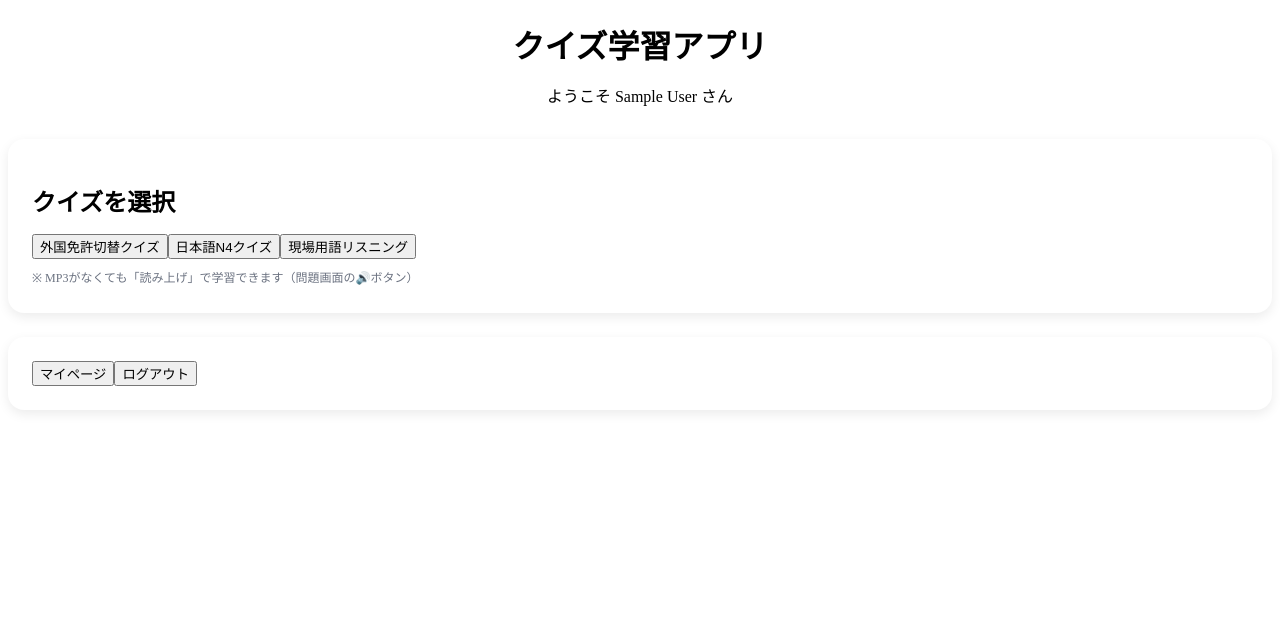
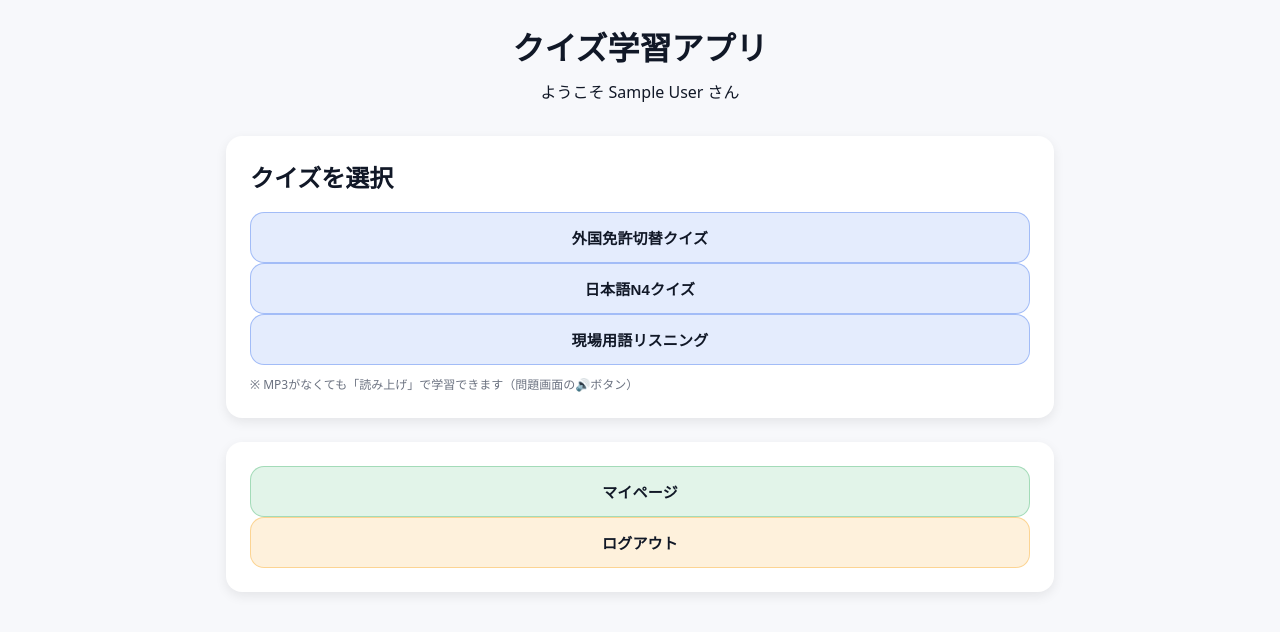
Before and after one commit to sasukedon731-blip/quiz-app, a Next.js app: page / in a window 1280 px wide. Shown: the top 632 px of the page. Built offline with nearby package versions, Linux system fonts and the light colour scheme; no server answers; the database is empty; sample sign-in values are in the browser's storage.

Commit message:
complete quiz app with explanations

```diff
--- a/app/components/Button.tsx
+++ b/app/components/Button.tsx
@@ -1,39 +1,41 @@
-'use client'
+"use client"
 
-import { ButtonHTMLAttributes } from 'react'
+import React from "react"
 
-type Variant = 'main' | 'sub' | 'accent' | 'success' | 'choice'
+type Variant = "main" | "accent" | "choice" | "success"
 
-type Props = ButtonHTMLAttributes<HTMLButtonElement> & {
+type Props = React.ButtonHTMLAttributes<HTMLButtonElement> & {
   variant?: Variant
   isCorrect?: boolean
   isWrong?: boolean
 }
 
 export default function Button({
-  variant = 'main',
+  children,
+  variant = "main",
   isCorrect,
   isWrong,
-  className = '',
-  children,
+  className = "",
   ...props
 }: Props) {
-  let classes = 'button '
+  const classes = ["btn"] as string[]
 
-  if (variant === 'main') classes += 'button-main '
-  if (variant === 'sub') classes += 'button-sub '
-  if (variant === 'accent') classes += 'button-accent '
-  if (variant === 'success') classes += 'button-success '
-  if (variant === 'choice') {
-    classes += 'button-choice '
-    if (isCorrect) classes += 'correct '
-    if (isWrong) classes += 'wrong '
+  // variant
+  if (variant === "main") classes.push("btnPrimary")
+  if (variant === "accent") classes.push("btnAccent")
+  if (variant === "success") classes.push("btnSuccess")
+
+  // choice（選択肢）
+  if (variant === "choice") {
+    classes.push("choice")
+    if (isCorrect) classes.push("choiceCorrect")
+    if (isWrong) classes.push("choiceWrong")
   }
 
-  classes += className
+  if (className) classes.push(className)
 
   return (
-    <button className={classes} {...props}>
+    <button {...props} className={classes.join(" ")}>
       {children}
     </button>
   )
--- a/app/globals.css
+++ b/app/globals.css
@@ -1,113 +1,156 @@
-/* app/globals.css */
+:root{
+  --bg:#f7f8fb;
+  --card:#ffffff;
+  --text:#111827;
+  --muted:#6b7280;
+  --border:#e5e7eb;
 
-/* ---- Reset / base ---- */
-:root {
-  --bg: #f6f7fb;
-  --card: #ffffff;
-  --text: #111827;
-  --muted: #6b7280;
-  --border: #e5e7eb;
+  --primary:#2563eb;
+  --primaryHover:#1d4ed8;
 
-  --primary: #2563eb;
-  --primary-hover: #1d4ed8;
+  --accent:#f59e0b;
+  --success:#16a34a;
+  --danger:#dc2626;
 
-  --accent: #f59e0b;
-  --accent-hover: #d97706;
-
-  --success: #16a34a;
-  --danger: #dc2626;
-
-  --shadow: 0 12px 32px rgba(15, 23, 42, 0.08);
-  --radius: 18px;
+  --radius:14px;
 }
 
-* {
-  box-sizing: border-box;
+*{ box-sizing:border-box; }
+html, body { height:100%; }
+
+body{
+  margin:0;
+  background:var(--bg);
+  color:var(--text);
+  font-family:system-ui,-apple-system,"Segoe UI",Roboto,"Noto Sans JP",sans-serif;
+  line-height:1.5;
 }
 
-html, body {
-  padding: 0;
-  margin: 0;
-  height: 100%;
+a{ color:inherit; text-decoration:none; }
+
+main{
+  max-width:860px;
+  margin:0 auto;
+  padding:24px 16px 40px;
 }
 
-body {
-  font-family: system-ui, -apple-system, BlinkMacSystemFont, "Segoe UI", Roboto,
-    "Noto Sans JP", "Hiragino Kaku Gothic ProN", "Yu Gothic", sans-serif;
-  background: var(--bg);
-  color: var(--text);
-  line-height: 1.5;
+h1,h2,h3{ margin:0 0 16px; }
+p{ margin:0 0 12px; }
+
+ul{ list-style:none; padding:0; margin:0; }
+hr{
+  border:none;
+  border-top:1px solid var(--border);
+  margin:16px 0;
 }
 
-/* ---- Layout container ---- */
-.container {
-  max-width: 820px;
-  margin: 0 auto;
-  padding: 22px 16px 48px;
+/* --- layout helpers --- */
+.card{
+  background:var(--card);
+  border:1px solid var(--border);
+  border-radius:var(--radius);
+  box-shadow:0 6px 18px rgba(0,0,0,.06);
 }
 
-a {
-  color: inherit;
-  text-decoration: none;
+.stack{ display:flex; flex-direction:column; gap:12px; }
+.row{ display:flex; gap:12px; align-items:center; flex-wrap:wrap; }
+.spacer{ flex:1; }
+
+.badge{
+  display:inline-flex;
+  padding:6px 10px;
+  border-radius:999px;
+  border:1px solid var(--border);
+  background:#fff;
+  font-size:12px;
+  color:var(--muted);
+  font-weight:800;
 }
 
-hr {
-  border: none;
-  border-top: 1px solid var(--border);
+/* --- Button base (global) --- */
+.btn{
+  appearance:none;
+  width:100%;
+  padding:14px 14px;
+  border-radius:14px;
+  border:1px solid var(--border);
+  background:#fff;
+  color:var(--text);
+  cursor:pointer;
+  font-weight:900;
+  font-size:15px;
+  letter-spacing:.2px;
+  transition:transform .03s ease, background .15s ease, border-color .15s ease;
+  opacity:1;
+}
+.btn:hover{ background:#f3f4f6; }
+.btn:active{ transform:translateY(1px); }
+.btn:disabled{ opacity:.65; cursor:not-allowed; }
+
+/* variants */
+.btnPrimary{
+  border:1px solid rgba(37,99,235,.35);
+  background:rgba(37,99,235,.12);
+}
+.btnPrimary:hover{ background:rgba(37,99,235,.18); }
+
+.btnAccent{
+  border:1px solid rgba(245,158,11,.35);
+  background:rgba(245,158,11,.14);
+}
+.btnAccent:hover{ background:rgba(245,158,11,.18); }
+
+.btnSuccess{
+  border:1px solid rgba(22,163,74,.30);
+  background:rgba(22,163,74,.12);
+}
+.btnSuccess:hover{ background:rgba(22,163,74,.16); }
+
+/* --- Choice buttons --- */
+.choice{
+  text-align:left;
+  background:#fff;
+}
+.choice:hover{ background:#f3f4f6; }
+
+.choiceCorrect{
+  border:1px solid rgba(22,163,74,.35);
+  background:rgba(22,163,74,.10);
+}
+.choiceWrong{
+  border:1px solid rgba(220,38,38,.35);
+  background:rgba(220,38,38,.10);
 }
 
-/* ---- Card / sections ---- */
-.card {
-  background: var(--card);
-  border: 1px solid var(--border);
-  border-radius: var(--radius);
-  box-shadow: var(--shadow);
-  padding: 18px;
+/* --- notices --- */
+.noticeOk{
+  border:1px solid rgba(22,163,74,.25);
+  background:rgba(22,163,74,.08);
+  color:#065f46;
+  border-radius:12px;
+  padding:10px 12px;
+  font-weight:800;
+}
+.noticeNg{
+  border:1px solid rgba(220,38,38,.25);
+  background:rgba(220,38,38,.08);
+  color:#7f1d1d;
+  border-radius:12px;
+  padding:10px 12px;
+  font-weight:800;
 }
 
-.card-header {
-  display: flex;
-  align-items: flex-start;
-  justify-content: space-between;
-  gap: 12px;
-  margin-bottom: 10px;
+/* --- inputs (if any) --- */
+input, select, textarea{
+  font:inherit;
+  width:100%;
+  padding:12px 12px;
+  border-radius:12px;
+  border:1px solid var(--border);
+  background:#fff;
 }
-
-.card-title {
-  font-size: 22px;
-  font-weight: 900;
-  margin: 0;
-  letter-spacing: 0.2px;
+input:focus, select:focus, textarea:focus{
+  outline:none;
+  box-shadow:0 0 0 3px rgba(37,99,235,.18);
+  border-color:rgba(37,99,235,.5);
 }
-
-.card-subtitle {
-  margin: 6px 0 0;
-  color: var(--muted);
-  font-size: 13px;
-}
-
-/* ---- Typography ---- */
-h1, h2, h3 {
-  margin: 0 0 12px;
-  line-height: 1.2;
-}
-p {
-  margin: 0 0 10px;
-}
-
-/* ---- Simple helpers ---- */
-.row {
-  display: flex;
-  gap: 10px;
-  flex-wrap: wrap;
-}
-.right {
-  margin-left: auto;
-}
-.small {
-  font-size: 13px;
-  color: var(--muted);
-}
-.center {
-  text-align: center;
-}
--- a/app/layout.tsx
+++ b/app/layout.tsx
@@ -1,33 +1,20 @@
-"use client"
+// app/layout.tsx
+import "./globals.css"
+import type { Metadata } from "next"
 
-import { useEffect } from "react"
-import { useRouter } from "next/navigation"
-import { useAuth } from "@/app/lib/useAuth"
-import { ensureUserProfile } from "@/app/lib/firestore"
+export const metadata: Metadata = {
+  title: "Quiz App",
+  description: "Learning quiz app",
+}
 
-export default function AuthLayout({ children }: { children: React.ReactNode }) {
-  const router = useRouter()
-  const { user, loading } = useAuth()
-
-  useEffect(() => {
-    if (loading) return
-
-    // 未ログインは login
-    if (!user) {
-      router.replace("/login")
-      return
-    }
-
-    // ユーザードキュメントの存在保証だけ行う
-    ensureUserProfile({
-      uid: user.uid,
-      email: user.email,
-      displayName: user.displayName,
-    }).catch(console.error)
-  }, [user, loading, router])
-
-  if (loading) return <p style={{ textAlign: "center" }}>読み込み中…</p>
-  if (!user) return null
-
-  return <>{children}</>
+export default function RootLayout({
+  children,
+}: {
+  children: React.ReactNode
+}) {
+  return (
+    <html lang="ja">
+      <body>{children}</body>
+    </html>
+  )
 }
```
